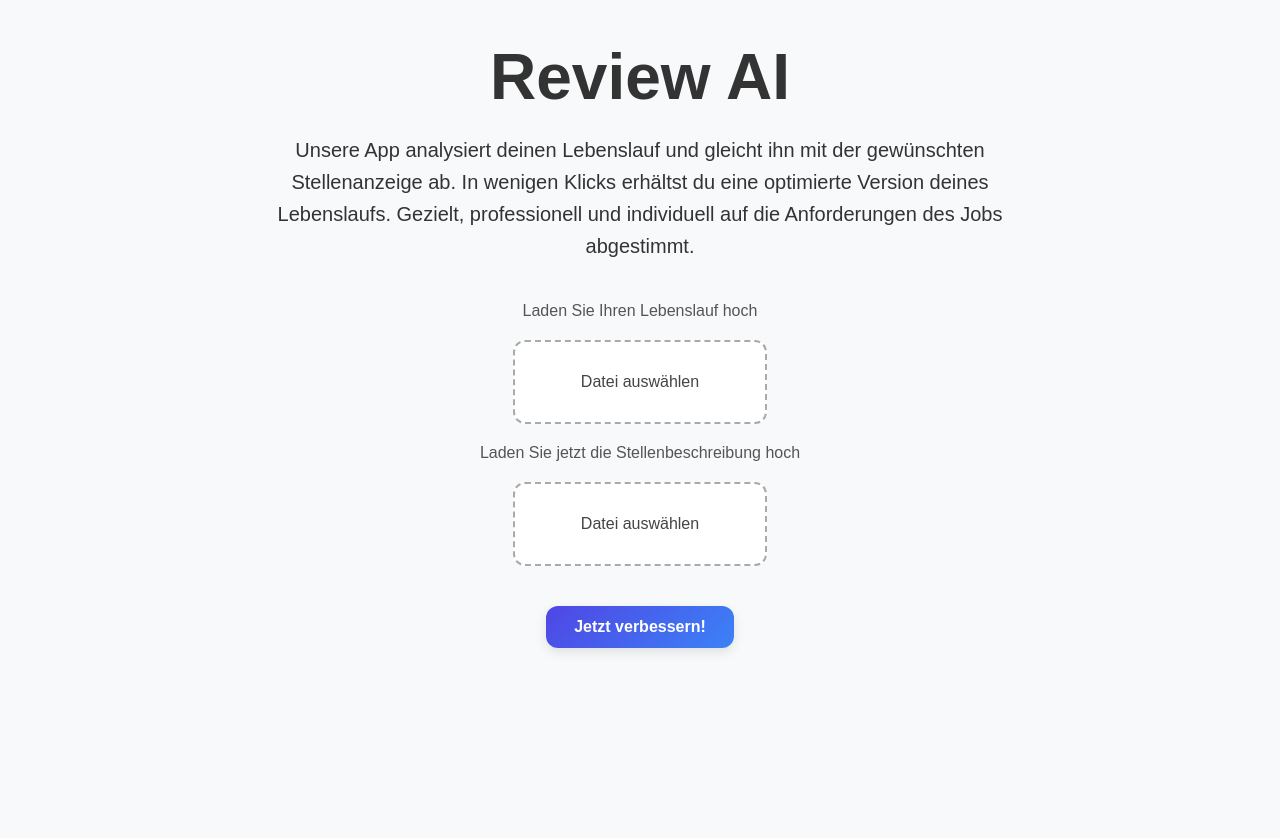
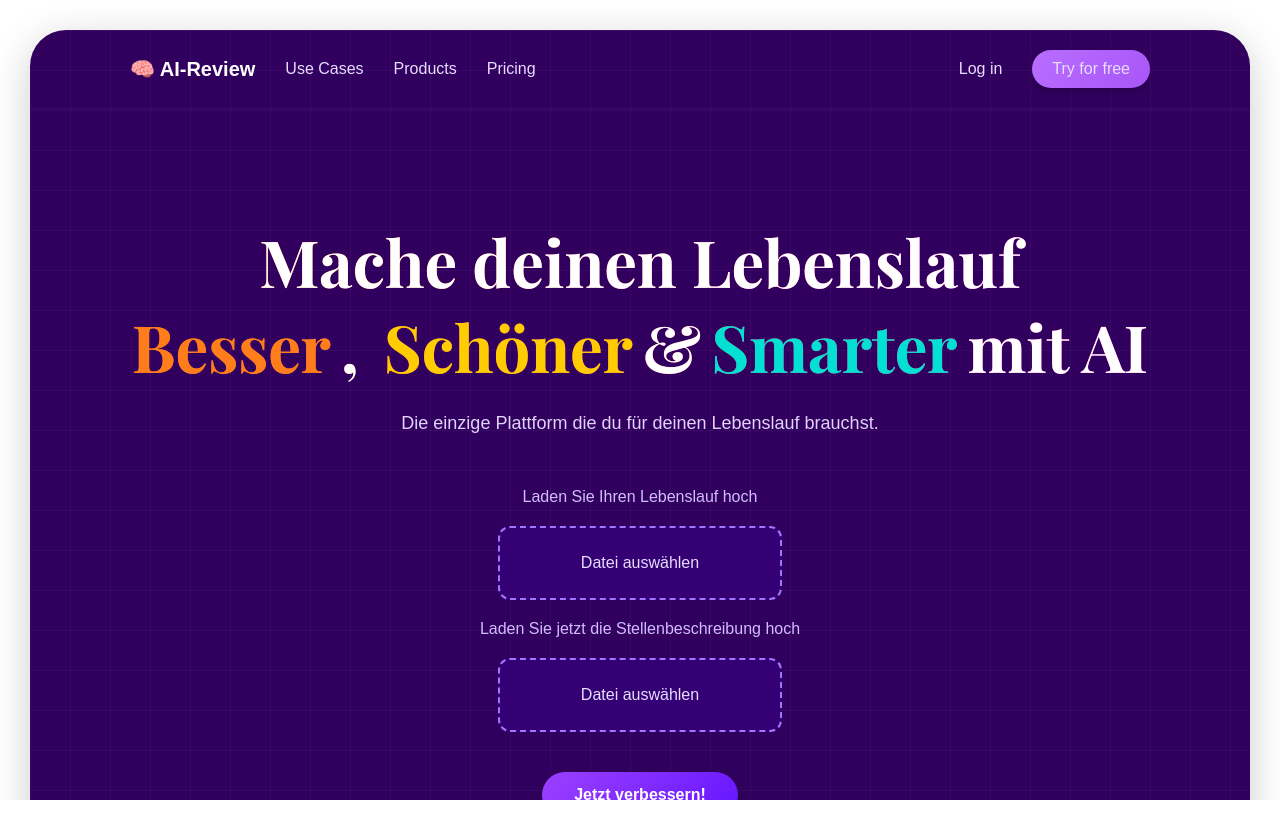
Before and after one commit to byrici/CV-ReviewAI, a React (Create React App) app in the folder frontend/: page / in a window 1280 px wide. Shown: the top 838 px of the page. After the commit the page ends 800 px from the top, so only its background shows below. Built offline with nearby package versions, Linux system fonts and the light colour scheme.

Commit message:
Design Anpassungen

```diff
--- a/frontend/src/App.css
+++ b/frontend/src/App.css
@@ -1,112 +1,251 @@
-/* Grund-Reset für HTML & Body */
+@import url('https://fonts.googleapis.com/css2?family=Playfair+Display:wght@700&display=swap');
+
+
 html, body {
   height: 100%;
   margin: 0;
-  font-family: sans-serif;
-  background-color: #f8f9fa;
+  font-family: 'Poppins', sans-serif;
+  background-color: #ffffff;
+  overflow-x: hidden;
 }
 
-/* App-Container: zentriert alles auf der Seite */
+body::before {
+  content: "";
+  position: fixed;
+  top: 0;
+  left: 0;
+  width: 100%;
+  height: 100%;
+  background-image:
+  linear-gradient(to right, rgba(0, 0, 0, 0.05) 1px, transparent 1px),
+  linear-gradient(to bottom, rgba(0, 0, 0, 0.05) 1px, transparent 1px);
+  background-size: 40px 40px;
+  z-index: -1;
+  pointer-events: none;
+}
+
+body::after {
+  content: "";
+  position: fixed;
+  top: 0;
+  left: 0;
+  width: 100%;
+  height: 100%;
+  background: radial-gradient(circle at 50% 0%, rgba(255, 255, 255, 0.25), transparent 70%);
+  z-index: -2;
+  pointer-events: none;
+}
+
+/* Container für alles */
+.PageWrapper {
+  margin: 30px 30px;
+  background-color: #31005f;
+  border-radius: 36px 36px 36px 36px;
+  box-shadow: 0 10px 40px rgba(0, 0, 0, 0.2);
+  padding: 0px 0px 60px;
+  overflow: hidden;
+
+  background-image:
+    linear-gradient(to right, rgba(255, 255, 255, 0.04) 1px, transparent 1px),
+    linear-gradient(to bottom, rgba(255, 255, 255, 0.04) 1px, transparent 1px);
+  background-size: 40px 40px;
+  background-repeat: repeat;
+}
+
+/* Hauptinhalt */
 .App {
   display: flex;
-  flex-direction: column;      /* alles untereinander */
-  align-items: center;         /* horizontal zentriert */
-  min-height: 100vh;
+  flex-direction: column;
+  align-items: center;
   text-align: center;
-  gap: 20px;                   /* Abstand zwischen Elementen */
-  padding: 40px 20px;
+  gap: 20px;
+  padding: 120px 40px 60px;
+  color: white;
 }
 
-/* Überschrift */
+/* Navbar */
+.Navbar {
+  width: 100%;
+  background-color: transparent;
+  display: flex;
+  justify-content: space-between;
+  align-items: center;
+  padding: 20px 100px;
+  border-bottom: 1px solid rgba(255, 255, 255, 0.05);
+  border-radius: 36px 36px 0 0;
+  box-sizing: border-box;
+}
+
+.Navbar-Left, .Navbar-Right {
+  display: flex;
+  align-items: center;
+  gap: 30px;
+}
+
+.Navbar-Left .Logo {
+  font-size: 1.25rem;
+  font-weight: 700;
+  color: white;
+}
+
+.Navbar a {
+  color: #e6ddff;
+  text-decoration: none;
+  font-weight: 500;
+  transition: color 0.2s;
+}
+
+.Navbar a:hover {
+  color: #ffffff;
+}
+
+.TryFree {
+  background: linear-gradient(135deg, #b96eff, #a855f7);
+  padding: 10px 20px;
+  border-radius: 999px;
+  color: white;
+  font-weight: 600;
+  box-shadow: 0 4px 10px rgba(0, 0, 0, 0.2);
+}
+
+.Login {
+  font-weight: 600;
+}
+
 h1 {
-  font-size: 4rem;
-  color: #333;
+  font-family: 'Playfair Display', serif;
+  font-weight: 1000;
+  font-size: 90px;
+  line-height: 1.0;
+  background: linear-gradient(90deg, #ff7d1a, #ff4ecd);
+  background-clip: text;
+  -webkit-background-clip: text;
+  color: #ffffff;
+}
+
+h3 {
+  font-size: 18px;
+  font-weight: 400;
+  max-width: 800px;
+  margin: 10px auto 30px;
+  line-height: 1.6;
+  color: #e0d2f9;
+  padding: 0 20px;
+}
+
+p {
+  font-size: 1rem;
+  color: #d0bdfc;
   margin: 0;
 }
 
-h3 {
-  font-size: 1.25rem;           /* angenehme, moderne Größe */
-  font-weight: 500;
-  max-width: 800px;             /* nicht zu breit, gut lesbar */
-  margin: 0 auto 20px;          /* zentriert + Abstand nach unten */
-  line-height: 1.6;             /* schöner Zeilenabstand */
-  color: #333;                  /* angenehmes, weiches Schwarz */
-  text-align: center;
-  padding: 0 20px;              /* etwas Luft am Rand für mobile */
-}
-
-/* Beschreibungstext */
-p {
-  font-size: 1rem;
-  color: #555;
-  margin: 0;
-}
-
-/* Upload-Box gestylt wie ein Button */
+/* Upload-Stil */
 .Upload-Box {
   display: flex;
   justify-content: center;
   align-items: center;
-  width: 250px;
-  height: 80px;
-  border: 2px dashed #aaa;
+  width: 280px;
+  height: 70px;
+  border: 2px dashed #a078ff;
   border-radius: 12px;
-  background-color: #ffffff;
+  background-color: #350074;
   cursor: pointer;
   transition: all 0.3s ease;
 }
 
-/* Hover-Effekt */
 .Upload-Box:hover {
-  border-color: #333;
-  background-color: #f0f0f0;
-  color: #000;
+  border-color: #fff;
+  background-color: #4a00b8;
+  color: #fff;
 }
 
-/* input verstecken */
 .Upload-Box input {
   display: none;
 }
 
-/* der sichtbare Upload-Text */
 .Upload-Box span {
   display: block;
   font-weight: 500;
   font-size: 16px;
-  color: #444;
+  color: #e6ddff;
 }
 
+/* Button */
 .Generieren-Button {
   margin-top: 20px;
-  padding: 12px 28px;
+  padding: 14px 32px;
   font-size: 16px;
   font-weight: 600;
   color: #fff;
-  background: linear-gradient(135deg, #4f46e5, #3b82f6);
+  background: linear-gradient(135deg, #9c40ff, #6415ff);
   border: none;
-  border-radius: 12px;
+  border-radius: 999px;
   cursor: pointer;
-  box-shadow: 0 4px 12px rgba(0, 0, 0, 0.1);
+  box-shadow: 0 6px 16px rgba(0, 0, 0, 0.25);
   transition: transform 0.2s ease, box-shadow 0.2s ease;
 }
 
-.generate-button:hover {
+.Generieren-Button:hover {
   transform: translateY(-2px);
-  box-shadow: 0 6px 16px rgba(0, 0, 0, 0.15);
+  box-shadow: 0 8px 24px rgba(0, 0, 0, 0.3);
 }
 
-.generate-button:active {
+.Generieren-Button:active {
   transform: translateY(0);
-  box-shadow: 0 3px 8px rgba(0, 0, 0, 0.1);
+  box-shadow: 0 4px 12px rgba(0, 0, 0, 0.2);
 }
 
+/* Optimierter Lebenslauf */
 .Optimized-Output {
-  margin-top: 30px;
-  padding: 20px;
-  background-color: #f4f4f4;
-  border-radius: 12px;
+  margin-top: 40px;
+  padding: 30px;
+  background-color: #1a0033;
+  border-radius: 16px;
   max-width: 800px;
   white-space: pre-wrap;
-  color: #333;
+  color: #eae7ff;
   font-family: monospace;
+  box-shadow: 0 0 30px rgba(0, 0, 0, 0.4);
 }
+
+/* Headlines */
+.HeroHeadline {
+  font-family: 'Playfair Display', bold;
+  font-size: 65px;
+  font-weight: 800;
+  color: white;
+  margin: 0;
+}
+
+.HeroSubline {
+  font-family: 'Playfair Display', bold;
+  font-size: 65px;
+  font-weight: 800;
+  display: flex;
+  flex-wrap: wrap;
+  justify-content: center;
+  gap: 10px;
+  margin: 0;
+}
+
+/* Farbige Worte */
+.Colorful {
+  font-family: 'Playfair Display', serif;
+  font-weight: 700;
+}
+
+.orange {
+  color: #ff7d1a;
+}
+
+.yellow {
+  color: #ffcc00;
+}
+
+.teal {
+  color: #00e0d3;
+}
+
+.white {
+  color: white;
+}
--- a/frontend/src/App.js
+++ b/frontend/src/App.js
@@ -1,11 +1,11 @@
 import './App.css';
-import { useState } from "react";
-import axios from "axios";
+import { useState } from 'react';
+import axios from 'axios';
 
 function App() {
   const [resumeFile, setResumeFile] = useState(null);
   const [jobFile, setJobFile] = useState(null);
-  const [optimizedText, setOptimizedText] = useState(""); // Rückmeldung vom Backend
+  const [optimizedText, setOptimizedText] = useState("");
 
   const handleResumeChange = (e) => {
     setResumeFile(e.target.files[0]);
@@ -24,50 +24,63 @@ function App() {
 
     try {
       const response = await axios.post("http://localhost:8000/analyze/", formData, {
-        headers: {
-          "Content-Type": "multipart/form-data",
-        },
+        headers: { "Content-Type": "multipart/form-data" },
       });
-      console.log("Backend-Antwort:", response.data);
-      setOptimizedText(response.data.optimized_resume); // Ergebnis im UI anzeigen
+      setOptimizedText(response.data.optimized_resume);
     } catch (error) {
       console.error("Fehler beim Hochladen:", error);
     }
   };
 
   return (
+    <div className="PageWrapper">
+      <div className="Navbar">
+        <div className="Navbar-Left">
+          <div className="Logo">🧠 AI-Review</div>
+          <a href="/login">Use Cases</a>
+          <a href="/login">Products</a>
+          <a href="/login">Pricing</a>
+        </div>
+        <div className="Navbar-Right">
+          <a href="/login" className="Login">Log in</a>
+          <a href="/login" className="TryFree">Try for free</a>
+        </div>
+      </div>
+
       <div className="App">
-      <h1>Review AI</h1>
-      <h3>Unsere App analysiert deinen Lebenslauf und gleicht ihn mit der
-          gewünschten Stellenanzeige ab. In wenigen Klicks erhältst du eine
-          optimierte Version deines Lebenslaufs. Gezielt, professionell und
-          individuell auf die Anforderungen des Jobs abgestimmt.
+      <h1 className="HeroHeadline">Mache deinen Lebenslauf</h1>
+      <h1 className="HeroSubline">
+        <span className="Colorful orange">Besser</span>,&nbsp;
+        <span className="Colorful yellow">Schöner</span>&amp;
+        <span className="Colorful teal">Smarter</span> <span className="Colorful white">mit AI</span>
+      </h1>
+        <h3>
+          Die einzige Plattform die du für deinen Lebenslauf brauchst.
         </h3>
+
         <p>Laden Sie Ihren Lebenslauf hoch</p>
-
         <label className="Upload-Box">
-        <input type="file" accept=".pdf" onChange={handleResumeChange} />
+          <input type="file" accept=".pdf, image/*" onChange={handleResumeChange} />
           <span>{resumeFile ? resumeFile.name : "Datei auswählen"}</span>
         </label>
 
-      <p className="Text-Stellenbeschreibung-Hochladen">
-        Laden Sie jetzt die Stellenbeschreibung hoch
-      </p>
+        <p>Laden Sie jetzt die Stellenbeschreibung hoch</p>
         <label className="Upload-Box">
           <input type="file" accept=".pdf, image/*" onChange={handleJobChange} />
           <span>{jobFile ? jobFile.name : "Datei auswählen"}</span>
         </label>
 
-      <button className="Generieren-Button" onClick={handleSubmit}>Jetzt verbessern!</button>
+        <button className="Generieren-Button" onClick={handleSubmit}>
+          Jetzt verbessern!
+        </button>
 
-      {/* Antwort anzeigen */}
         {optimizedText && (
           <div className="Optimized-Output">
             <h2>Optimierter Lebenslauf</h2>
             <pre>{optimizedText}</pre>
           </div>
         )}
-
+      </div>
     </div>
   );
 }
```
Lines whose indentation alone changed are shown as unchanged.
